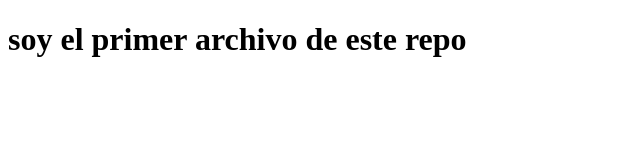
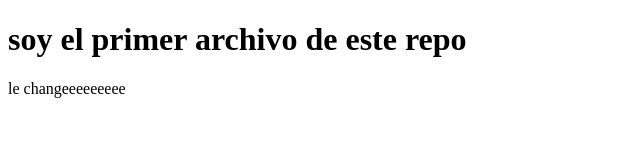
Before and after one commit to flornovello/coderhouse, a plain HTML site: page index.html in a window 1280 px wide. Shown: the whole page, without its empty margins (0-640 px from the left). Drawn offline with Linux system fonts and the light colour scheme.

Commit message:
correccion

```diff
--- a/index.html
+++ b/index.html
@@ -6,6 +6,7 @@
 </head>
 <body>
 	<h1>soy el primer archivo de este repo</h1>
+	<p>le changeeeeeeeee</p>
 
 </body>
 </html>
```
Also changed, not shown: text.css (added).
